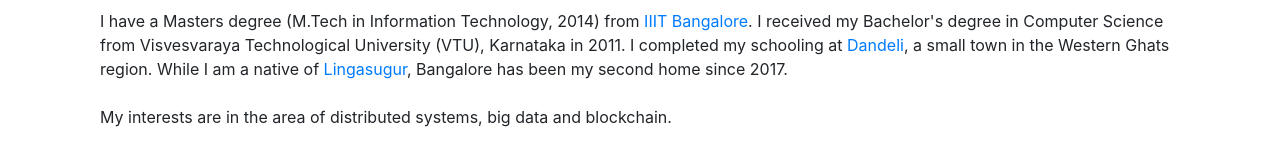
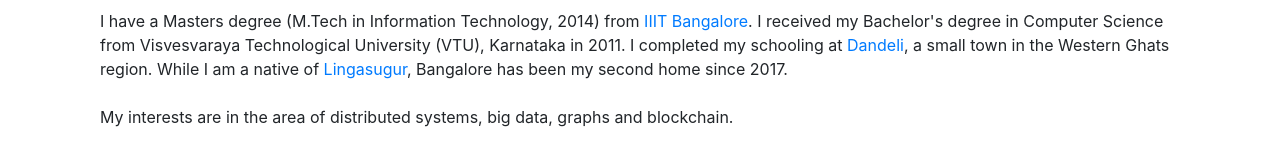
Before and after one commit to pradyothadavi/pradyothadavi.github.io.v0, a Jekyll site: the page built from index.html, in a window 1280 px wide. Shown: the part 277-443 px from the top of the page. Built offline with Jekyll 4.4.1, drawn with Linux system fonts in a browser that asks for light colours.

Commit message:
Update index.html

```diff
--- a/index.html
+++ b/index.html
@@ -16,8 +16,8 @@ I am an Engineering Manager in Fintech and Payments Group ( FPG ) at Flipkart. M
 
 <br/><br/>
 
-I have a Masters degree (M.Tech in Information Technology, 2014) from <a href="https://www.iiitb.ac.in">IIIT Bangalore</a>. I received my Bachelor's degree in Computer Science from Visvesvaraya Technological University (VTU), Karnataka in 2011. I completed my schooling at <a href="https://en.wikipedia.org/wiki/Dandeli">Dandeli</a>, a small town in the Western Ghats region. While I am a native of <a href="https://en.wikipedia.org/wiki/Lingasugur">Lingasugur</a>, Bangalore has been my second home since 2017.
+I have a Masters degree (M.Tech in Information Technology, 2014) from <a href="https://www.iiitb.ac.in" target="_blank">IIIT Bangalore</a>. I received my Bachelor's degree in Computer Science from Visvesvaraya Technological University (VTU), Karnataka in 2011. I completed my schooling at <a href="https://en.wikipedia.org/wiki/Dandeli" target="_blank">Dandeli</a>, a small town in the Western Ghats region. While I am a native of <a href="https://en.wikipedia.org/wiki/Lingasugur" target="_blank">Lingasugur</a>, Bangalore has been my second home since 2017.
 
 <br/><br/>
-My interests are in the area of distributed systems, big data and blockchain.
+My interests are in the area of distributed systems, big data, graphs and blockchain.
 </p>
```
